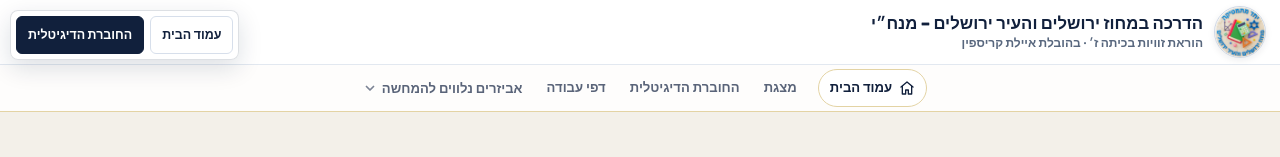
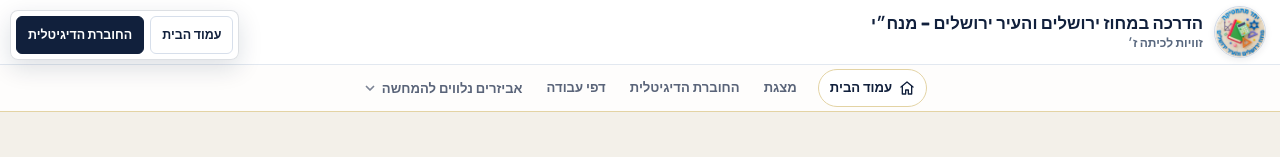
Before and after one commit to yanivmizrachiy/zaviyot-next-20260902-062445, a Next.js app: page /hamchashot in a window 1280 px wide. Shown: the top 157 px of the page. Built offline with nearby package versions, Linux system fonts and the light colour scheme.

Commit message:
Use exact Zaviyot grade title

```diff
--- a/src/components/TopBar.tsx
+++ b/src/components/TopBar.tsx
@@ -19,7 +19,7 @@ export function TopBar() {
         </span>
         <div className={styles.text}>
           <span className={styles.title}>הדרכה במחוז ירושלים והעיר ירושלים – מנח״י</span>
-          <span className={styles.subtitle}>הוראת זוויות בכיתה ז׳ · בהובלת איילת קריספין</span>
+          <span className={styles.subtitle}>זוויות לכיתה ז׳</span>
           <span className={styles.meta}>שנה״ל התשפ״ז · האתר מנוהל ע״י יניב רז, מדריך מחוזי חט״ב בעיר ירושלים</span>
         </div>
       </div>
```
